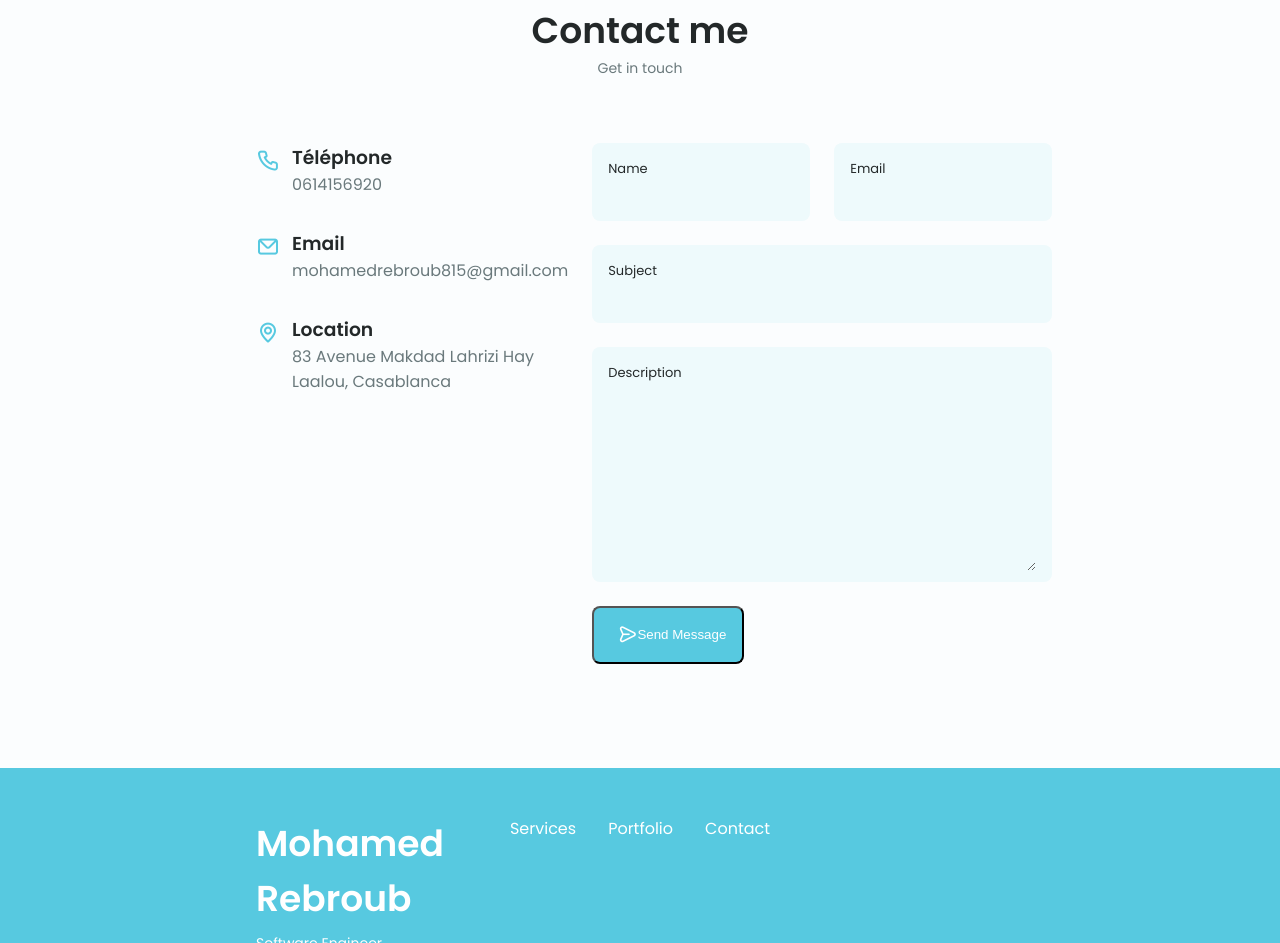
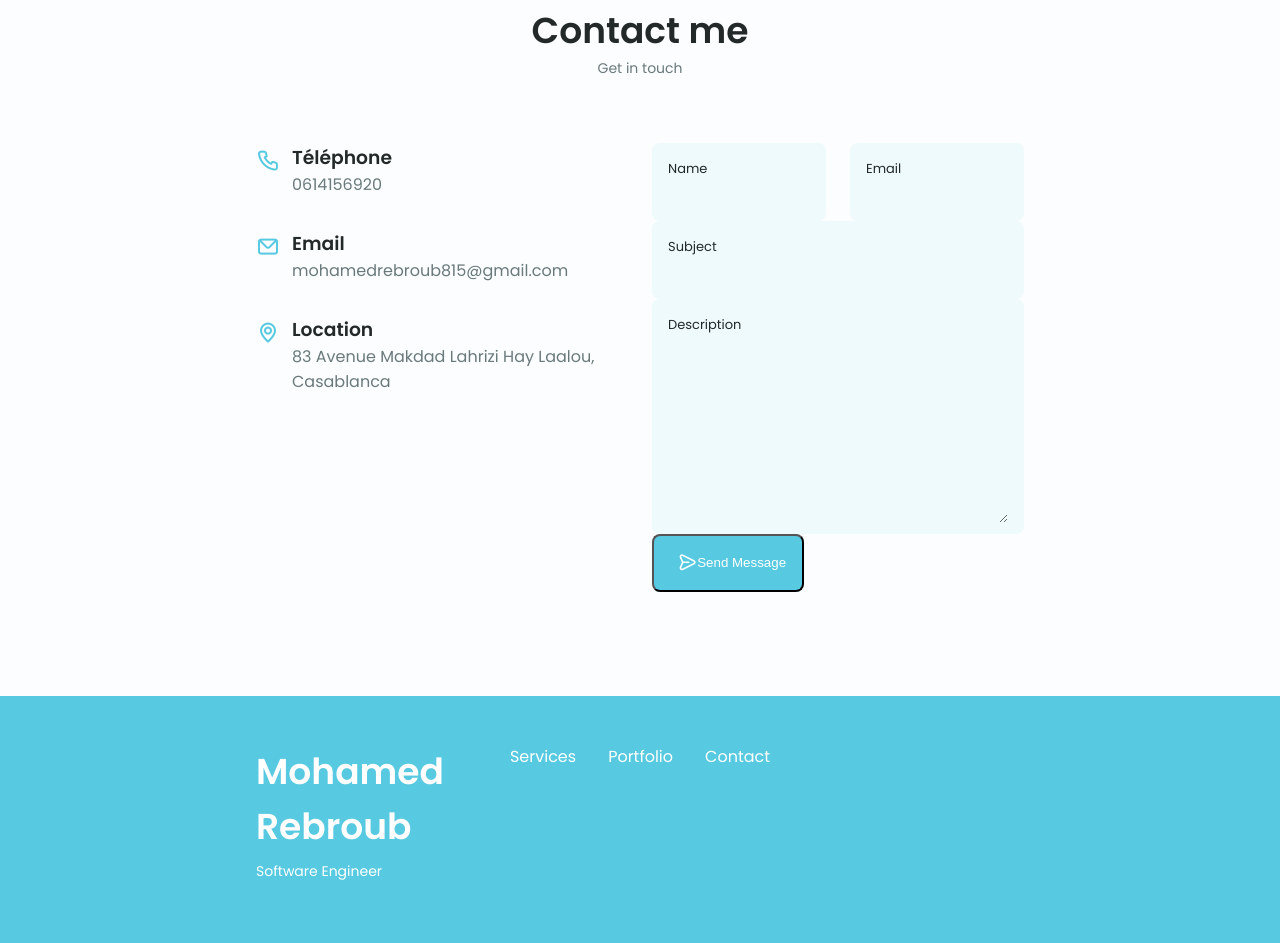
Before and after one commit to Mohamed-Rebroub/Rebroub.github.io, a plain HTML site: page index.html in a window 1280 px wide. Shown: the part 4683-5626 px from the top of the page. Drawn offline with nearby package versions, Linux system fonts and the light colour scheme.

Commit message:
Update index.html

```diff
--- a/index.html
+++ b/index.html
@@ -532,7 +532,7 @@
                     </div>
                 </div>
 
-                <form action="https://formspree.io/f/xnqeeyvv" method="POST" class="contact__form grid">
+                <form action="https://formspree.io/f/xnqeeyvv" method="POST" >
                     <div class="contact__inputs grid">
                         <div class="contact__content">
                             <label for="" class="contact__label">Name</label>
```
